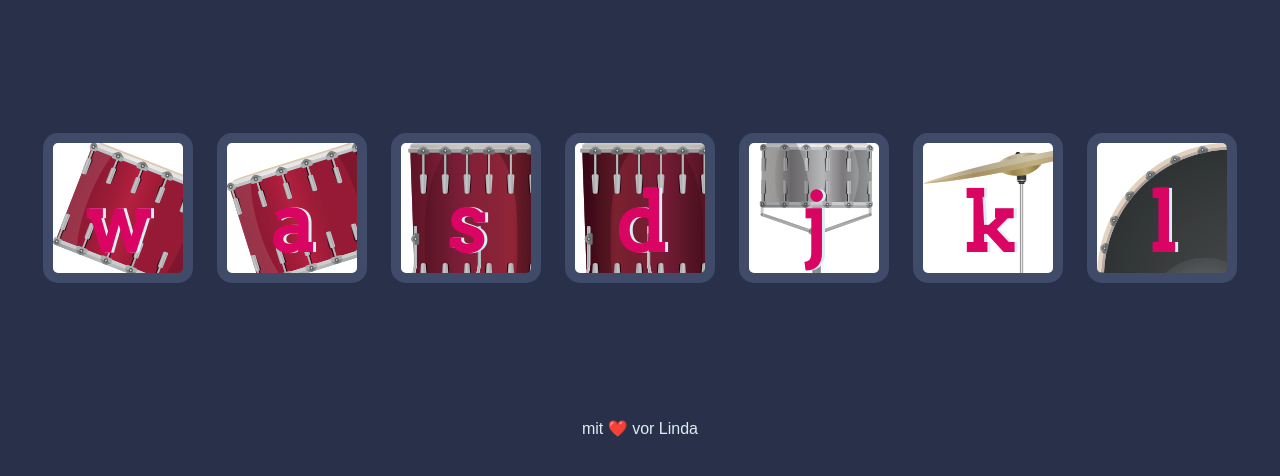
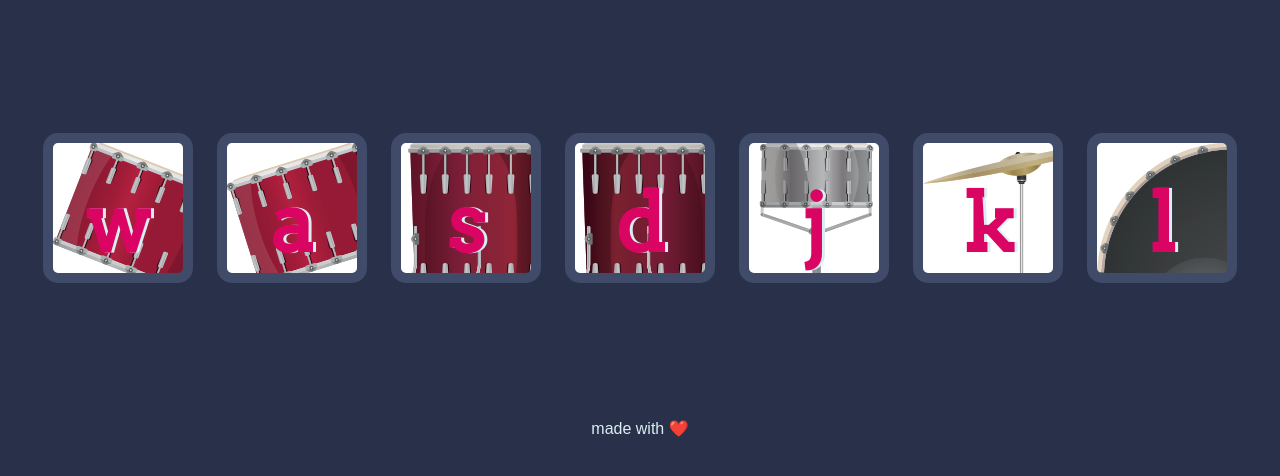
Before and after one commit to LoraFinnley/drumkit, a plain HTML site: page index.html in a window 1280 px wide. Shown: the part 156-632 px from the top of the page. Drawn offline with Linux system fonts and the light colour scheme.

Commit message:
Add files via upload

```diff
--- a/index.html
+++ b/index.html
@@ -22,7 +22,7 @@
       <button class="l drum">l</button>
     </div>
 
-    <footer>mit ❤️ vor Linda</footer>
+    <footer>made with ❤️</footer>
     <script src="index.js"></script>
   </body>
 </html>
```
